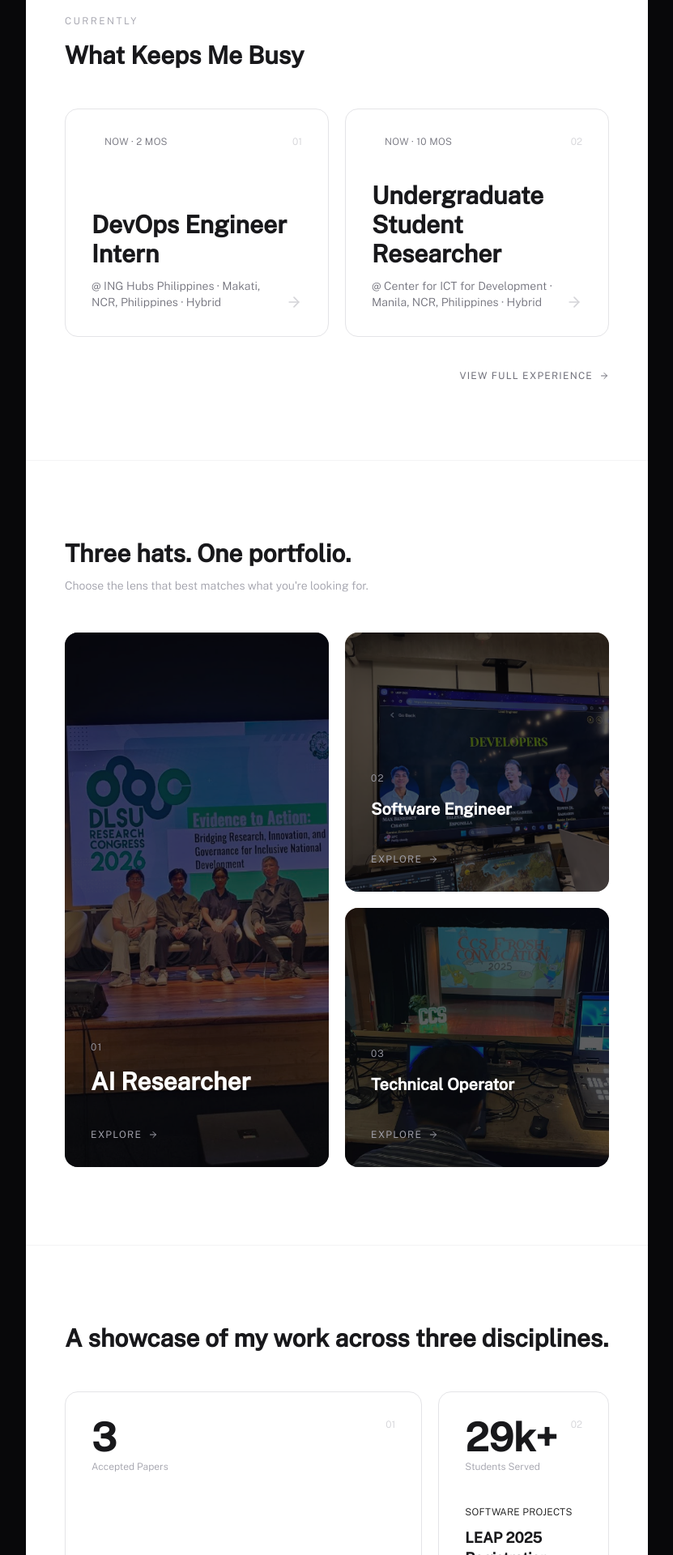
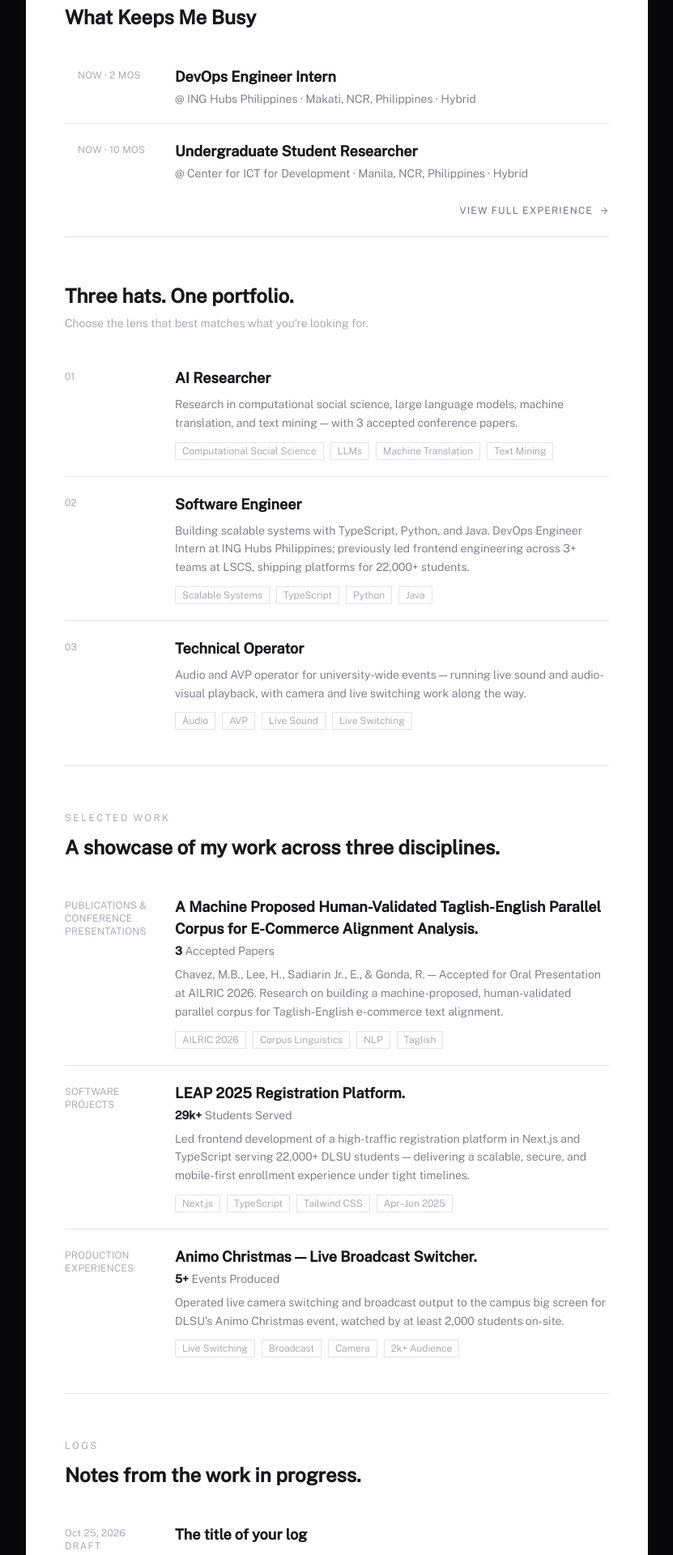
Before and after one commit to mbchavez27/mbchavezzportfolio, a React (Vite) app: page / in a window 1280 px wide. Shown: the part 880-2800 px from the top of the page at 81% size, without its empty margins (224-1055 px from the left). Built offline with nearby package versions, Linux system fonts and the light colour scheme.

Commit message:
style(home): text-first sections below the hero

```diff
--- /dev/null
+++ b/src/components/molecules/MoreLink.tsx
@@ -0,0 +1,14 @@
+import { ArrowRight } from "lucide-react";
+import { Link } from "react-router";
+
+/** A small "see everything" link that closes a section's list, aligned right. */
+export default function MoreLink({ to, label }: { to: string; label: string }) {
+  return (
+    <div className="flex justify-end pt-2 pb-6">
+      <Link to={to} className="group flex items-center gap-2 text-zinc-500 hover:text-primary transition-colors duration-300">
+        <span className="font-body text-xs tracking-widest uppercase">{label}</span>
+        <ArrowRight size={12} className="group-hover:translate-x-1 transition-transform duration-300" />
+      </Link>
+    </div>
+  );
+}
--- a/src/components/molecules/SectionHeading.tsx
+++ b/src/components/molecules/SectionHeading.tsx
@@ -8,13 +8,15 @@ type Props = {
   subtitle?: ReactNode;
   /** Heading level; sections use h2, groups inside a section (e.g. a venue) use h3. */
   as?: "h2" | "h3";
+  /** Draw the hairline above; off for a section that directly follows a dark band. */
+  divider?: boolean;
   className?: string;
 };
 
 /** The quiet section header used across the site: a faint maroon hairline, an optional eyebrow, a title. */
-export default function SectionHeading({ title, eyebrow, subtitle, as: Heading = "h2", className = "" }: Props) {
+export default function SectionHeading({ title, eyebrow, subtitle, as: Heading = "h2", divider = true, className = "" }: Props) {
   return (
-    <motion.div {...revealOnScroll()} className={`border-t border-primary/15 pt-14 pb-6 ${className}`}>
+    <motion.div {...revealOnScroll()} className={`${divider ? "border-t border-primary/15" : ""} pt-14 pb-6 ${className}`}>
       {eyebrow && (
         <p className="font-body font-light text-xs text-zinc-400 tracking-[0.2em] uppercase mb-3">{eyebrow}</p>
       )}
--- a/src/features/experience/components/CurrentRoles.tsx
+++ b/src/features/experience/components/CurrentRoles.tsx
@@ -1,9 +1,6 @@
-import { motion } from "motion/react";
-import { ArrowRight } from "lucide-react";
-import { Link } from "react-router";
-import { formatIndex } from "@/lib/format";
-import { revealOnScroll } from "@/lib/motion";
-import { CARD_LIGHT, CARD_LIGHT_HOVER, GRID_GAP } from "@/components/atoms/surfaces";
+import EntryRow, { EntryList } from "@/components/molecules/EntryRow";
+import MoreLink from "@/components/molecules/MoreLink";
+import SectionHeading from "@/components/molecules/SectionHeading";
 
 export type CurrentRoleEntry = {
   readonly role: string;
@@ -18,64 +15,33 @@ export default function CurrentRoles({ entries }: { entries: readonly CurrentRol
   if (entries.length === 0) return null;
 
   return (
-    <section className="bg-white border-t border-zinc-100 py-24">
-      <motion.div {...revealOnScroll()} className="page-container mb-12">
-        <p className="font-body font-light text-xs text-zinc-400 tracking-[0.2em] uppercase mb-4">Currently</p>
-        <h2 className="font-display text-2xl md:text-3xl font-semibold text-zinc-900">
-          What Keeps Me Busy
-        </h2>
-      </motion.div>
-
-      <div className={`page-container grid grid-cols-1 md:grid-cols-2 ${GRID_GAP}`}>
+    <section className="page-container">
+      <SectionHeading eyebrow="Currently" title="What Keeps Me Busy" divider={false} />
+      <EntryList>
         {entries.map((entry, i) => (
-          <motion.div
+          <EntryRow
             key={`${entry.role}@${entry.organization}`}
-            {...revealOnScroll({ y: 24, delay: i * 0.1, duration: 0.5 })}
-            className="md:odd:last:col-span-2"
-          >
-            <Link
-              to={EXPERIENCE_PATH}
-              className={`group flex flex-col justify-between gap-10 h-full p-8 ${CARD_LIGHT} ${CARD_LIGHT_HOVER}`}
-            >
-              <div className="flex items-center justify-between gap-4">
-                <span className="flex items-center gap-2 font-body font-light text-xs text-zinc-500 tracking-wide uppercase">
+            position={i}
+            meta={
+              <span className="flex items-center gap-2 uppercase">
                 <span className="relative flex w-2 h-2">
                   <span className="absolute inset-0 rounded-full bg-primary opacity-75 animate-ping" />
                   <span className="relative w-2 h-2 rounded-full bg-primary" />
                 </span>
                 Now · {entry.duration}
               </span>
-                <span className="font-body font-light text-xs text-zinc-300">{formatIndex(i)}</span>
-              </div>
-
-              <div>
-                <h3 className="font-display text-2xl md:text-3xl font-semibold text-zinc-900 group-hover:text-primary transition-colors duration-200 mb-3">
-                  {entry.role}
-                </h3>
-                <div className="flex items-end justify-between gap-4">
-                  <p className="font-body font-light text-sm text-zinc-500">
+            }
+            title={entry.role}
+            to={EXPERIENCE_PATH}
+            subtitle={
+              <>
                 <span className="text-primary">@</span> {entry.organization} · {entry.location}
-                  </p>
-                  <ArrowRight
-                    size={20}
-                    className="shrink-0 text-zinc-300 group-hover:text-primary group-hover:translate-x-1 transition-all duration-300"
+              </>
+            }
           />
-                </div>
-              </div>
-            </Link>
-          </motion.div>
         ))}
-      </div>
-
-      <div className="page-container mt-10 flex justify-end">
-        <Link
-          to={EXPERIENCE_PATH}
-          className="group flex items-center gap-2 text-zinc-500 hover:text-primary transition-colors duration-300"
-        >
-          <span className="font-body text-xs tracking-widest uppercase">View full experience</span>
-          <ArrowRight size={12} className="group-hover:translate-x-1 transition-transform duration-300" />
-        </Link>
-      </div>
+      </EntryList>
+      <MoreLink to={EXPERIENCE_PATH} label="View full experience" />
     </section>
   );
 }
--- a/src/features/home/components/HatCard.tsx
+++ /dev/null
@@ -1,47 +0,0 @@
-import { motion } from "motion/react";
-import { ArrowRight } from "lucide-react";
-import { Link } from "react-router";
-import RevealOnHover from "@/components/molecules/RevealOnHover";
-import TagList from "@/components/molecules/TagList";
-import { CARD_MEDIA } from "@/components/atoms/surfaces";
-import { formatIndex } from "@/lib/format";
-import { revealOnScroll } from "@/lib/motion";
-import type { Hat } from "../domain/home.domain";
-
-type Props = {
-  hat: Hat;
-  position: number;
-  /** The tall bento card spanning both rows. */
-  featured?: boolean;
-};
-
-export default function HatCard({ hat, position, featured = false }: Props) {
-  const height = featured ? "min-h-96 md:min-h-[34rem]" : "min-h-80";
-
-  return (
-    <motion.div
-      {...revealOnScroll({ y: 40, delay: position * 0.12, duration: 0.5 })}
-      className={`relative ${CARD_MEDIA} ${featured ? "md:row-span-2" : ""}`}
-    >
-      <Link to={hat.to} className={`block relative text-left overflow-hidden group h-full w-full ${height}`}>
-        <div className="absolute inset-0 bg-zinc-200 flex items-center justify-center overflow-hidden">
-          <img src={hat.image} alt="" className="w-full h-full object-cover object-center" />
-        </div>
-        <div className="absolute inset-0 bg-zinc-950/65 group-hover:bg-zinc-950/80 transition-colors duration-500" />
-        <div className={`relative z-10 flex flex-col justify-end h-full p-8 ${height}`}>
-          <span className="font-body font-light block text-xs tracking-widest mb-4 text-zinc-400">{formatIndex(position)}</span>
-          <h3 className={`font-display font-semibold text-white mb-5 ${featured ? "text-2xl md:text-3xl" : "text-xl"}`}>{hat.role}</h3>
-          <RevealOnHover>
-            <p className="font-body font-light text-sm text-zinc-400 leading-relaxed mb-4">{hat.description}</p>
-            <TagList tags={hat.tags} variant="dark" />
-          </RevealOnHover>
-          <div className="flex items-center gap-2 text-zinc-400 group-hover:text-white transition-colors duration-300 mt-5">
-            <span className="font-body text-xs tracking-widest uppercase">Explore</span>
-            <ArrowRight size={12} className="group-hover:translate-x-1 transition-transform duration-300" />
-          </div>
-        </div>
-        <div className="absolute bottom-0 left-0 h-px bg-white/20 w-0 group-hover:w-full transition-all duration-500" />
-      </Link>
-    </motion.div>
-  );
-}
--- a/src/features/home/components/HatSelector.tsx
+++ b/src/features/home/components/HatSelector.tsx
@@ -1,27 +1,25 @@
-import { motion } from "motion/react";
-import { revealOnScroll } from "@/lib/motion";
+import EntryRow, { EntryList } from "@/components/molecules/EntryRow";
+import SectionHeading from "@/components/molecules/SectionHeading";
+import TagList from "@/components/molecules/TagList";
+import { formatIndex } from "@/lib/format";
 import type { Hat } from "../domain/home.domain";
-import { GRID_GAP } from "@/components/atoms/surfaces";
-import HatCard from "./HatCard";
 
 export const HAT_SELECTOR_ID = "three-hats";
 
 export default function HatSelector({ hats }: { hats: readonly Hat[] }) {
   return (
-    <section id={HAT_SELECTOR_ID} className="bg-white border-t border-zinc-100 pb-24 scroll-mt-14">
-      <motion.div {...revealOnScroll()} className="page-container pt-24 pb-12">
-        <h2 className="font-display text-2xl md:text-3xl font-semibold text-zinc-900 mb-3">
-          Three hats. One portfolio.
-        </h2>
-        <p className="font-body font-light text-sm text-zinc-400">Choose the lens that best matches what you're looking for.</p>
-      </motion.div>
-
-      {/* Bento: the first hat is a tall card, the other two stack beside it. */}
-      <div className={`page-container grid grid-cols-1 md:grid-cols-2 md:grid-rows-2 ${GRID_GAP}`}>
+    <section id={HAT_SELECTOR_ID} className="page-container pb-6 scroll-mt-14">
+      <SectionHeading
+        title="Three hats. One portfolio."
+        subtitle="Choose the lens that best matches what you're looking for."
+      />
+      <EntryList>
         {hats.map((hat, i) => (
-          <HatCard key={hat.role} hat={hat} position={i} featured={i === 0} />
+          <EntryRow key={hat.role} position={i} meta={formatIndex(i)} title={hat.role} to={hat.to} summary={hat.description}>
+            <TagList tags={hat.tags} variant="light" />
+          </EntryRow>
         ))}
-      </div>
+      </EntryList>
     </section>
   );
 }
--- a/src/features/home/components/Highlights.tsx
+++ b/src/features/home/components/Highlights.tsx
@@ -1,46 +1,30 @@
-import { motion } from "motion/react";
-import { CARD_LIGHT, GRID_GAP } from "@/components/atoms/surfaces";
+import EntryRow, { EntryList } from "@/components/molecules/EntryRow";
+import SectionHeading from "@/components/molecules/SectionHeading";
 import TagList from "@/components/molecules/TagList";
-import { formatIndex } from "@/lib/format";
-import { revealOnScroll } from "@/lib/motion";
 import type { Highlight } from "../domain/home.domain";
-
-// Bento spans by position: a wide feature card, a square card, then a full-width card.
-const SPANS = ["md:col-span-2", "", "md:col-span-3"] as const;
 
 export default function Highlights({ highlights }: { highlights: readonly Highlight[] }) {
   return (
-    <section className="bg-white border-t border-zinc-100 py-24">
-      <div className="page-container mb-12">
-        <h2 className="font-display text-2xl md:text-3xl font-semibold text-zinc-900">
-          A showcase of my work across three disciplines.
-        </h2>
-      </div>
-
-      <div className={`page-container grid grid-cols-1 md:grid-cols-3 ${GRID_GAP}`}>
+    <section className="page-container pb-6">
+      <SectionHeading eyebrow="Selected work" title="A showcase of my work across three disciplines." />
+      <EntryList>
         {highlights.map((highlight, i) => (
-          <motion.div
+          <EntryRow
             key={highlight.title}
-            {...revealOnScroll({ y: 24, delay: i * 0.1, duration: 0.5 })}
-            className={`flex flex-col justify-between gap-10 p-8 ${CARD_LIGHT} ${SPANS[i] ?? ""}`}
+            position={i}
+            meta={<span className="uppercase">{highlight.category}</span>}
+            title={highlight.title}
+            subtitle={
+              <>
+                <span className="font-semibold text-zinc-900">{highlight.metric.value}</span> {highlight.metric.label}
+              </>
+            }
+            summary={highlight.description}
           >
-            <div className="flex items-start justify-between gap-4">
-              <div>
-                <p className="font-display text-5xl font-semibold text-zinc-900">{highlight.metric.value}</p>
-                <p className="font-body font-light text-xs text-zinc-400 mt-1">{highlight.metric.label}</p>
-              </div>
-              <span className="font-body font-light text-xs text-zinc-300">{formatIndex(i)}</span>
-            </div>
-
-            <div>
-              <p className="font-body font-light text-xs text-primary tracking-wide uppercase mb-3">{highlight.category}</p>
-              <p className="font-display text-lg font-semibold text-zinc-900 mb-2 leading-snug">{highlight.title}</p>
-              <p className="font-body font-light text-sm text-zinc-500 leading-relaxed mb-5">{highlight.description}</p>
-              <TagList tags={highlight.tags} variant="light" />
-            </div>
-          </motion.div>
+            <TagList tags={highlight.tags} variant="light" />
+          </EntryRow>
         ))}
-      </div>
+      </EntryList>
     </section>
   );
 }
--- a/src/features/logs/components/LatestLogs.tsx
+++ b/src/features/logs/components/LatestLogs.tsx
@@ -1,8 +1,6 @@
-import { motion } from "motion/react";
-import { ArrowRight } from "lucide-react";
-import { Link } from "react-router";
-import { revealOnScroll } from "@/lib/motion";
-import { CARD_LIGHT, CARD_LIGHT_HOVER, GRID_GAP } from "@/components/atoms/surfaces";
+import EntryRow, { EntryList } from "@/components/molecules/EntryRow";
+import MoreLink from "@/components/molecules/MoreLink";
+import SectionHeading from "@/components/molecules/SectionHeading";
 import { LOGS_PATH } from "../domain/log-paths";
 
 export type LatestLogEntry = {
@@ -17,48 +15,25 @@ export default function LatestLogs({ entries }: { entries: readonly LatestLogEnt
   if (entries.length === 0) return null;
 
   return (
-    <section className="bg-white border-t border-zinc-100 py-24">
-      <motion.div {...revealOnScroll()} className="page-container mb-12">
-        <p className="font-body font-light text-xs text-zinc-400 tracking-[0.2em] uppercase mb-4">Logs</p>
-        <h2 className="font-display text-2xl md:text-3xl font-semibold text-zinc-900">
-          Notes from the work in progress.
-        </h2>
-      </motion.div>
-
-      <ul className={`page-container grid grid-cols-1 md:grid-cols-2 ${GRID_GAP}`}>
+    <section className="page-container">
+      <SectionHeading eyebrow="Logs" title="Notes from the work in progress." />
+      <EntryList>
         {entries.map((entry, i) => (
-          <motion.li key={entry.slug} {...revealOnScroll({ y: 24, delay: i * 0.08, duration: 0.5 })}>
-            <Link
-              to={entry.href}
-              className={`group flex flex-col justify-between gap-8 h-full p-6 md:p-8 ${CARD_LIGHT} ${CARD_LIGHT_HOVER}`}
-            >
-              <p className="font-body font-light text-xs text-zinc-400 tracking-wide">
+          <EntryRow
+            key={entry.slug}
+            position={i}
+            meta={
+              <>
                 {entry.dateLabel}
-                {entry.draft && <span className="ml-2 text-primary uppercase tracking-widest">Draft</span>}
-              </p>
-              <div className="flex items-end justify-between gap-4">
-                <h3 className="font-display text-lg md:text-xl font-semibold text-zinc-900 group-hover:text-primary transition-colors duration-200">
-                  {entry.title}
-                </h3>
-                <ArrowRight
-                  size={16}
-                  className="shrink-0 mb-1 text-zinc-300 group-hover:text-primary group-hover:translate-x-1 transition-all duration-300"
-                />
-              </div>
-            </Link>
-          </motion.li>
+                {entry.draft && <span className="block text-primary uppercase tracking-widest">Draft</span>}
+              </>
+            }
+            title={entry.title}
+            to={entry.href}
+          />
         ))}
-      </ul>
-
-      <div className="page-container mt-10 flex justify-end">
-        <Link
-          to={LOGS_PATH}
-          className="group flex items-center gap-2 text-zinc-500 hover:text-primary transition-colors duration-300"
-        >
-          <span className="font-body text-xs tracking-widest uppercase">All logs</span>
-          <ArrowRight size={12} className="group-hover:translate-x-1 transition-transform duration-300" />
-        </Link>
-      </div>
+      </EntryList>
+      <MoreLink to={LOGS_PATH} label="All logs" />
     </section>
   );
 }
```
Also changed, not shown: src/features/home/components/Contact.tsx (+24 -23 lines). Lines whose indentation alone changed are shown as unchanged.
